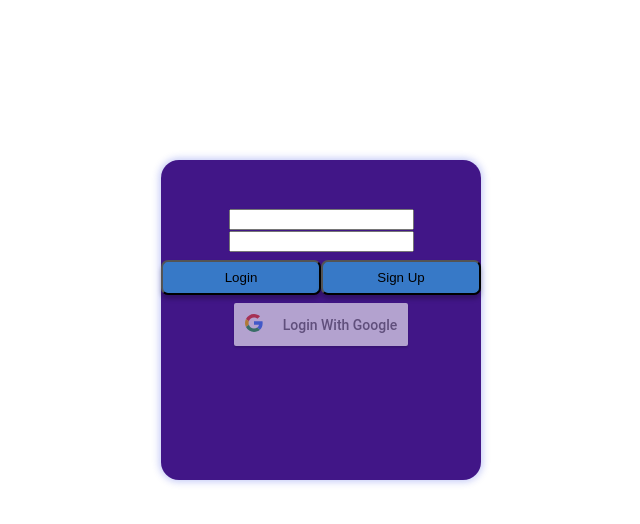
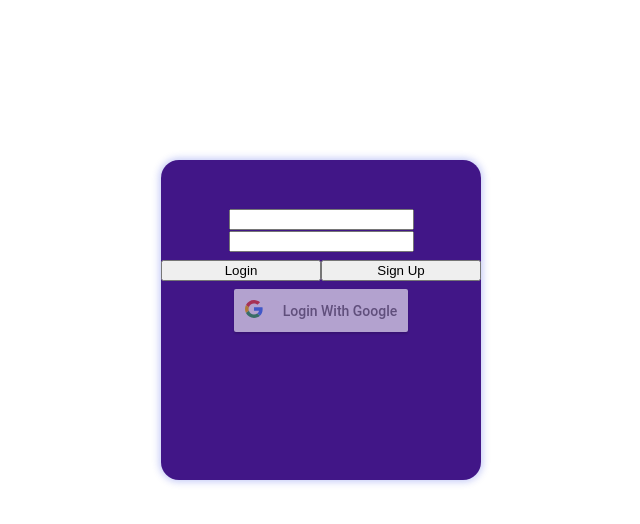
Before and after one commit to mjsf1234/Flipr_Hackathon, a React (Create React App) app: page / in a window 1280 px wide. Shown: the top 524 px of the page, without its empty margins (319-959 px from the left). Built offline with nearby package versions, Linux system fonts and the light colour scheme; no server answers.

Commit message:
User Login and Sign Up Through the DB is done

```diff
--- a/package.json
+++ b/package.json
@@ -7,6 +7,7 @@
     "@testing-library/jest-dom": "^5.15.0",
     "@testing-library/react": "^11.2.7",
     "@testing-library/user-event": "^12.8.3",
+    "axios": "^0.24.0",
     "cors": "^2.8.5",
     "react": "^17.0.2",
     "react-dom": "^17.0.2",
--- /dev/null
+++ b/src/axios.js
@@ -0,0 +1,7 @@
+import axios from 'axios';
+
+const instance = axios.create({
+    baseURL: 'http://localhost:8001'
+})
+
+export default instance;
--- a/src/components/Login/Form.js
+++ b/src/components/Login/Form.js
@@ -1,15 +1,58 @@
 import React from 'react'
-import Card from '../UI/Card/Card'
-import Button from '../UI/Button/Button'
 import classes from "./Form.module.css"
+import axios from "../../axios";
+import { useRef } from 'react';
+import { useDispatch } from 'react-redux';
+import { userActions } from '../store/userSlice';
+import { useState } from 'react';
 
 function Form(props) {
+    const dispatch = useDispatch();
+    const nameInput = useRef();
+    const passInput = useRef();
+
+    const [latitude, setLatitude] = useState(0);
+    const [longitude, setLongitude] = useState(0);
+
+    navigator.geolocation.getCurrentPosition(function (position) {
+        setLatitude(position.coords.latitude);
+        setLongitude(position.coords.longitude);
+    });
+
+    const loginHandler = async (event) => {
+        event.preventDefault();
+        const req = await axios.get("/addUser");
+        console.log(req.data);
+        const usersData = req.data;
+        for (const userNo in usersData) {
+            if (usersData[userNo].name === nameInput.current.value) {
+                if (usersData[userNo].password === passInput.current.value) {
+                    dispatch(userActions.setSignInInfo({
+                        name: nameInput.current.value,
+                        location: [latitude, longitude],
+                        signIn: true
+                    }))
+                    console.log("User Login Done");
+                }
+            }
+        }
+    }
+
+    const signUpHandler = async (event) => {
+        event.preventDefault();
+        const res = await axios.post("/addUser", {
+            name: nameInput.current.value,
+            password: passInput.current.value
+        });
+        console.log("Response after Sign Up: ", res);
+    }
+
     return (
         <form className={classes.form}>
-            <input type="text" />
-            <input type="password" />
-            <Button className={classes.login_button}>Login</Button>
-            <Button className={classes.login_button} onSignUp={props.onSignUp}>Sign Up</Button>
+            <input type="text" ref={nameInput} />
+            <input type="password" ref={passInput} />
+            <button className={classes.login_button} onClick={loginHandler}>Login</button>
+            <button className={classes.login_button} onClick={signUpHandler}>Sign Up</button>
         </form>
     )
 }
--- a/src/components/Login/Form.module.css
+++ b/src/components/Login/Form.module.css
@@ -4,3 +4,11 @@
   margin: 0.5rem auto;
   cursor: pointer;
 }
+
+.button {
+  background: #3779c7;
+  box-shadow: 0px 4px 4px rgba(0, 0, 0, 0.25);
+  border-radius: 7px;
+  padding: 0.5rem;
+  text-align: center;
+}
--- a/src/components/store/userSlice.js
+++ b/src/components/store/userSlice.js
@@ -4,7 +4,7 @@ const userSlice = createSlice({
     name: 'user',
     initialState: {
         signIn: false,
-        location: "",
+        location: [],
         name: "",
         items: [], //items = [{restuarant: ,items: []}]
         totalAmount: 0
@@ -12,7 +12,8 @@ const userSlice = createSlice({
     reducers: {
         setSignInInfo(state, action) {
             const user_info = action.payload;
-            state.signIn = true;
+            console.log("User Info In Redux Local Store is : ", user_info);
+            state.signIn = user_info.signIn;
             state.location = user_info.location;
             state.name = user_info.name
         },
```
Also changed, not shown: 1 other file (tests, documents, lock files or other folders).
